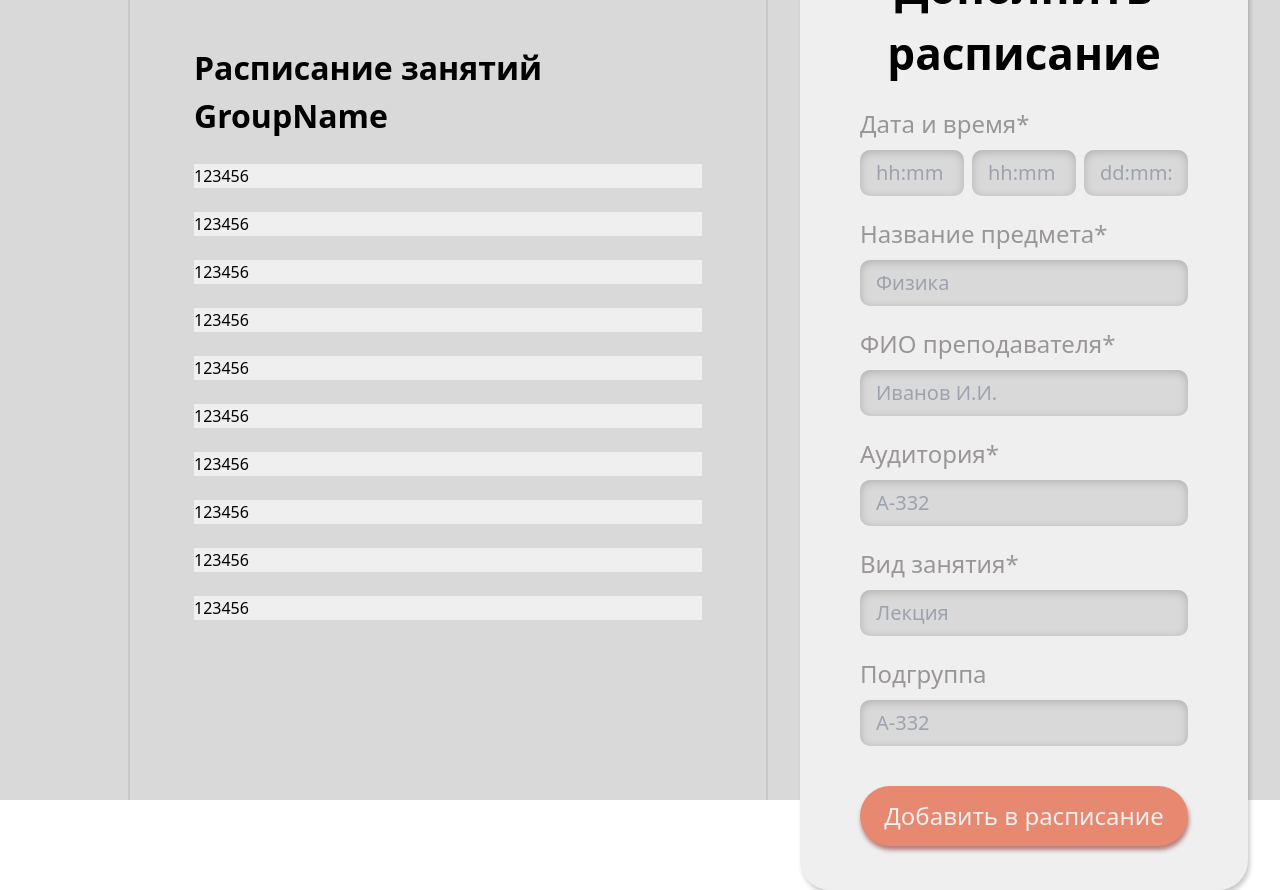
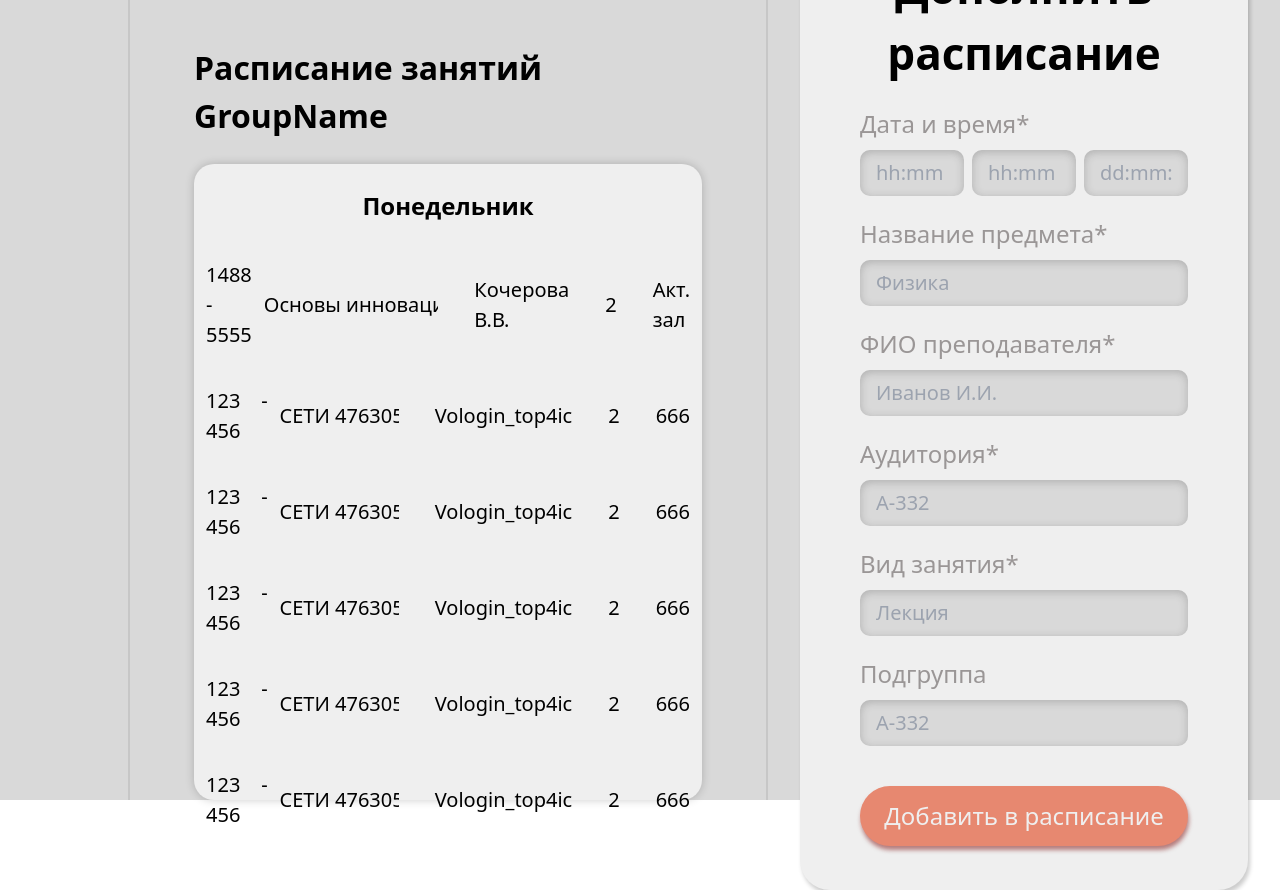
Before and after one commit to ystuler/frontend, a Vue app: page / in a window 1280 px wide. Built offline with nearby package versions, Linux system fonts and the light colour scheme.

Commit message:
(WIP) добавлена карточка с расписанием

```diff
--- a/src/components/AppLesson.vue
+++ b/src/components/AppLesson.vue
@@ -15,21 +15,51 @@ defineProps<AppLessonProps>();
 
 <template>
   <div class="app-lesson-info">
-    <p>
-      {{ timeStart }}
+    <p class="time">
+      {{ timeStart }} - {{ timeEnd }}
     </p>
-    <p>
-      {{ timeEnd }}
+    <p class="name">
+      {{ name }}
     </p>
-    <p>
-      {{ name }}
+    <p class="teacher">
+      {{ teacher }}
+    </p>
+    <p class="subgroup">
+      {{ subgroup }}
+    </p>
+    <p class="audience">
+      {{ audience }}
     </p>
   </div>
 </template>
 <style scoped>
 .app-lesson-info {
+  font-size: 20px;
+  align-items: center;
   display:flex;
   width: 100%;
-  background-color: rgb(239, 239, 239);
+  text-align: justify;
+}
+.time {
+  margin-left: 12px;
+  max-width: 100%;
+}
+.name {
+  margin-left: 12px;
+  max-width: 300px;
+  overflow: hidden;
+  white-space: nowrap;
+  flex-grow: 1;
+}
+.teacher {
+  margin-left: 36px;
+  margin-right: 36px;
+}
+.subgroup {
+  margin-right: 36px;
+  font-size: 20px;
+}
+.audience {
+  margin-right: 12px;
 }
 </style>
--- a/src/components/AppLessonList.vue
+++ b/src/components/AppLessonList.vue
@@ -9,6 +9,8 @@ const lessons = computed(() => lessonStore.lessons)
 </script>
 
 <template>
+  <div class="app-lesson-list">
+    <p class="day"> Понедельник </p>
     <AppLesson
       v-for="lesson in lessons"
       :key="lesson.id"
@@ -18,9 +20,27 @@ const lessons = computed(() => lessonStore.lessons)
       :subgroup="lesson.subgroup"
       :teacher="lesson.teacher"
       :audience="lesson.audience"
-    class="app-lesson-info"
     />
+  </div>
 </template>
 
 <style scoped>
+
+.app-lesson-list {
+  width: 100%;
+  min-height: 120px;
+  background-color: rgb(239, 239, 239);
+  border-radius: 20px;
+  display: flex;
+  flex-direction: column;
+  gap: 36px;
+  padding: 24px 0;
+  box-shadow: 0px 0px 10px rgba(0,0,0,0.2);;
+}
+.day {
+  font-size: 24px;
+  font-weight: 600;
+  max-width: 100%;
+  text-align: center;
+}
 </style>
--- a/src/stores/lesson.store.ts
+++ b/src/stores/lesson.store.ts
@@ -6,6 +6,7 @@ export interface Lesson {
     timeStart: number;
     timeEnd: number;
     name: string;
+    type: string;
     subgroup: number;
     teacher: string;
     audience: string;
--- a/src/stores/mock/lessons.json
+++ b/src/stores/mock/lessons.json
@@ -1,17 +1,19 @@
 [
     {
         "id": 1,
-        "timeStart": 123,
-        "timeEnd": 456,
+        "timeStart": 1488,
+        "timeEnd": 5555,
+        "name":"Основы инновационной деятельности и делового письма",
         "subgroup": 2,
-        "teacher": "Vologin_top4ic",
-        "audience": "666"
+        "teacher": "Кочерова В.В.",
+        "audience": "Акт. зал"
     },
 
     {
         "id": 2,
         "timeStart": 123,
         "timeEnd": 456,
+        "name":"СЕТИ 476305 пар",
         "subgroup": 2,
         "teacher": "Vologin_top4ic",
         "audience": "666"
@@ -21,6 +23,7 @@
         "id": 3,
         "timeStart": 123,
         "timeEnd": 456,
+        "name":"СЕТИ 476305 пар",
         "subgroup": 2,
         "teacher": "Vologin_top4ic",
         "audience": "666"
@@ -30,6 +33,7 @@
         "id": 4,
         "timeStart": 123,
         "timeEnd": 456,
+        "name":"СЕТИ 476305 пар",
         "subgroup": 2,
         "teacher": "Vologin_top4ic",
         "audience": "666"
@@ -39,6 +43,7 @@
         "id": 5,
         "timeStart": 123,
         "timeEnd": 456,
+        "name":"СЕТИ 476305 пар",
         "subgroup": 2,
         "teacher": "Vologin_top4ic",
         "audience": "666"
@@ -48,42 +53,7 @@
         "id": 6,
         "timeStart": 123,
         "timeEnd": 456,
-        "subgroup": 2,
-        "teacher": "Vologin_top4ic",
-        "audience": "666"
-    },
-
-    {
-        "id": 7,
-        "timeStart": 123,
-        "timeEnd": 456,
-        "subgroup": 2,
-        "teacher": "Vologin_top4ic",
-        "audience": "666"
-    },
-
-    {
-        "id": 8,
-        "timeStart": 123,
-        "timeEnd": 456,
-        "subgroup": 2,
-        "teacher": "Vologin_top4ic",
-        "audience": "666"
-    },
-
-    {
-        "id": 9,
-        "timeStart": 123,
-        "timeEnd": 456,
-        "subgroup": 2,
-        "teacher": "Vologin_top4ic",
-        "audience": "666"
-    },
-
-    {
-        "id": 10,
-        "timeStart": 123,
-        "timeEnd": 456,
+        "name":"СЕТИ 476305 пар",
         "subgroup": 2,
         "teacher": "Vologin_top4ic",
         "audience": "666"
```
Lines whose indentation alone changed are shown as unchanged.
